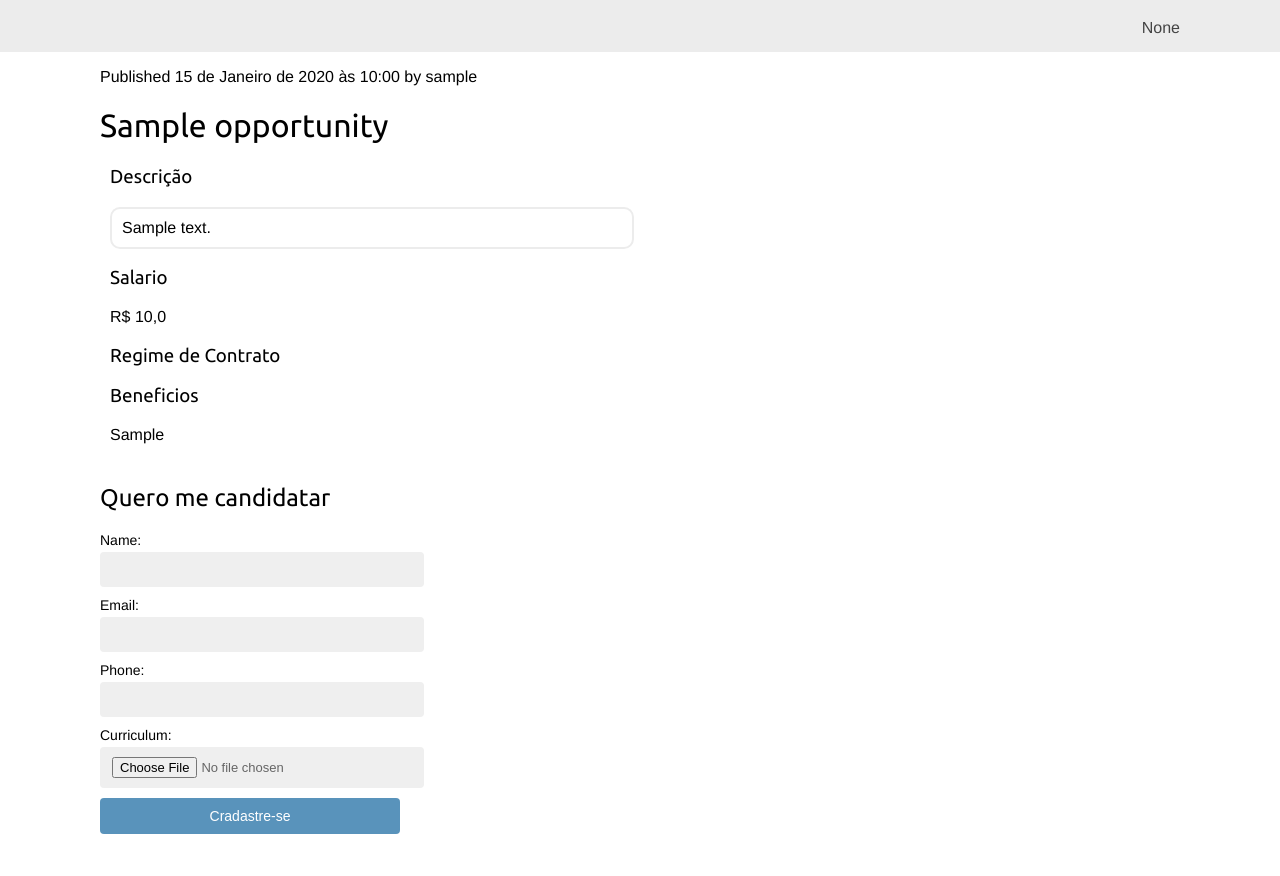
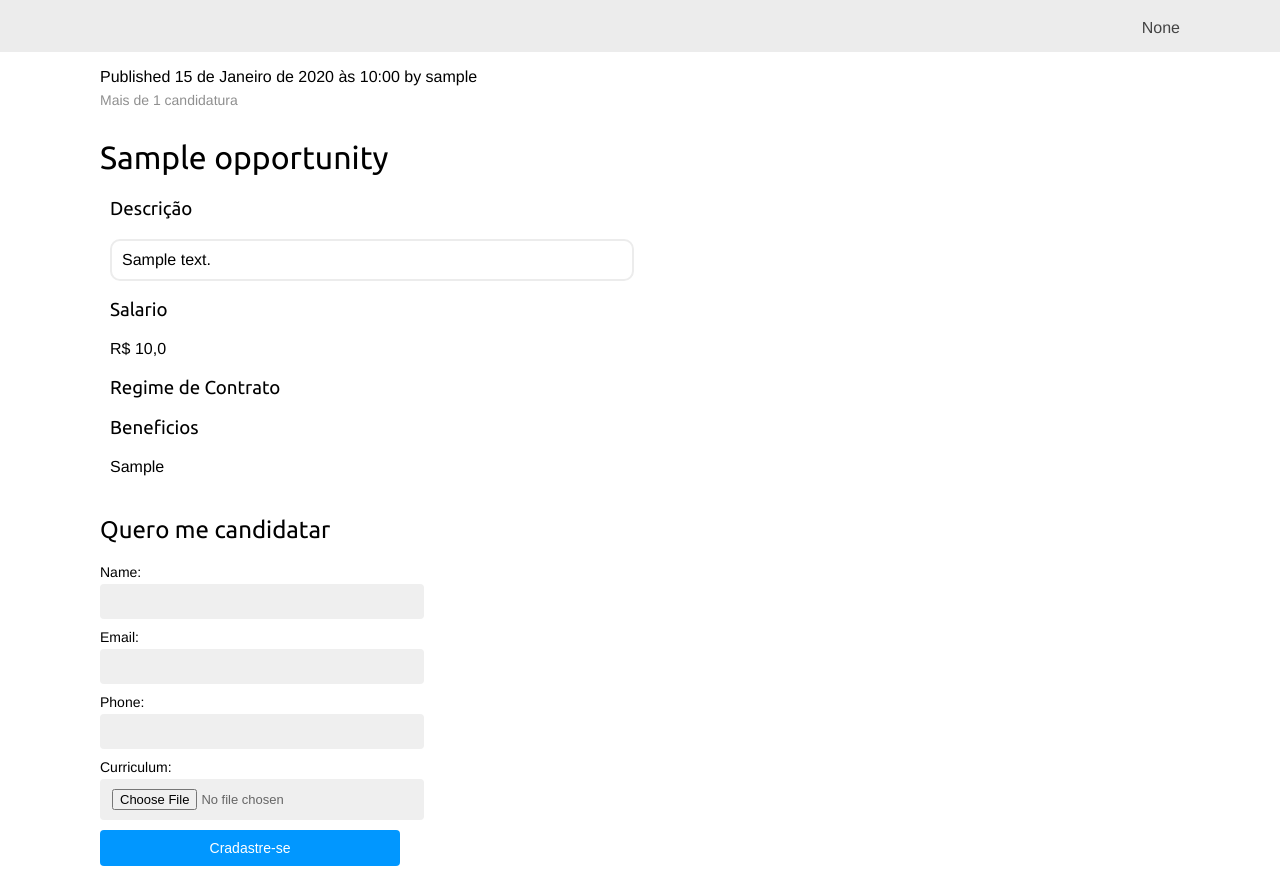
Before and after one commit to snubdev/Portal_Emprego, a Django app: a page that uses job/templates/job/detail.html in a window 1280 px wide. Shown: the part 46-922 px from the top of the page. Before the commit the page ends 880 px from the top, so only its background shows below. Run offline with Django 4.2, Linux system fonts and the light colour scheme; tables that the repository leaves empty hold one stand-in row (values such as "Sample post").

Commit message:
Revisão no código

```diff
--- a/job/static/css/job.css
+++ b/job/static/css/job.css
@@ -21,7 +21,7 @@ a:hover {
 
 a.button, input[type="submit"] {
     color:#fff;
-    background:#5993bb;
+    background:#0197ff;
     border-radius:4px;
     padding:10px 20px;
     font-size:14px;
@@ -350,3 +350,10 @@ form div.field {
 .job_registrations {
     padding-top: 20px;
 }
+
+.total_job_registrations {
+    color: #8f8f8f;
+    font-size: 14px;
+    top: -10px;
+    position: relative;
+}
--- a/job/templates/job/detail.html
+++ b/job/templates/job/detail.html
@@ -3,6 +3,12 @@
 {% block content %}
     <p class="date">
         Published {{ opportunity.activated }} by {{ opportunity.author }}
+    </p>
+
+    <p class="total_job_registrations">
+        {% with job_registrations.count as total_job_registrations %}
+            Mais de {{ total_job_registrations }} candidatura{{ total_job_registrations|pluralize }}
+        {% endwith %}
     </p>
     <h1>{{ opportunity.title }}</h1>
     <div class="opportunity">
--- a/job/views.py
+++ b/job/views.py
@@ -18,6 +18,7 @@ def opportunity_list(request, category_slug=None):
 def opportunity_detail(request, id, slug):
     opportunity = get_object_or_404(Opportunity, id=id, slug=slug, status='activated')
 
+    job_registrations = opportunity.job_registrations.filter(active=True)
     new_registraion = None
 
     if request.method == 'POST':
@@ -29,6 +30,7 @@ def opportunity_detail(request, id, slug):
     else:
         registraion_form = Job_RegistraionForm()
 
-    return render(request, 'job/detail.html', {'opportunity': opportunity,
+    return render(request, 'job/detail.html', {'job_registrations': job_registrations,
+                                               'opportunity': opportunity,
                                                'new_registraion': new_registraion,
                                                'registraion_form': registraion_form})
```
